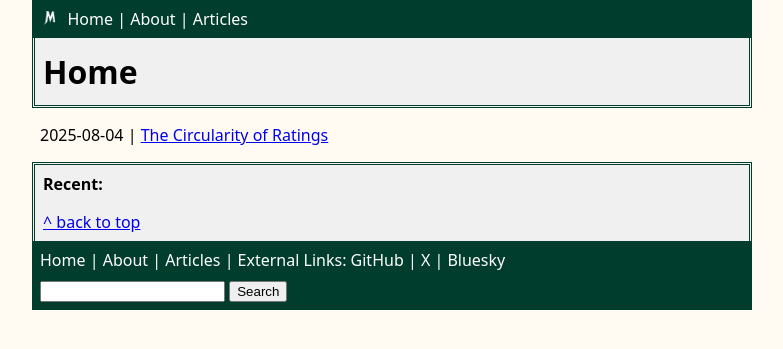
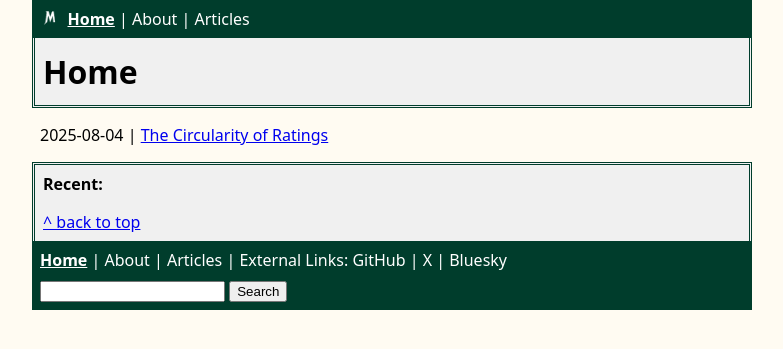
Before and after one commit to maxkossek/maxkossek.github.io, a Jekyll site: the page built from index.html, in a window 1280 px wide. Shown: the top 349 px of the page, without its empty margins (248-1031 px from the left). Built offline with Jekyll 4.4.1, drawn with Linux system fonts in a browser that asks for light colours.

Commit message:
Style currently active link in navigation menu

```diff
--- a/_includes/footer.html
+++ b/_includes/footer.html
@@ -1,5 +1,5 @@
 <footer>
-<nav><a href="/" title="Home Page">Home</a> | <a href="/about" title="About Max Kossek">About</a> | <a href="/articles" title="Archive of all articles">Articles</a> | External Links: <a rel="noopener" target="_blank" href="https://github.com/maxkossek">GitHub</a> | <a rel="noopener" target="_blank" href="https://x.com/maxkossek">X</a> | <a rel="noopener" target="_blank" href="https://bsky.app/profile/maxkossek.bsky.social">Bluesky</a></nav>
+<nav><a href="/" title="Home Page" class="{% if page.url == '/' %}active{% endif %}">Home</a> | <a href="/about" title="About Max Kossek" class="{% if page.url == '/about/' %}active{% endif %}">About</a> | <a href="/articles" title="Archive of all articles" class="{% if page.url == '/articles/' %}active{% endif %}">Articles</a> | External Links: <a rel="noopener" target="_blank" href="https://github.com/maxkossek">GitHub</a> | <a rel="noopener" target="_blank" href="https://x.com/maxkossek">X</a> | <a rel="noopener" target="_blank" href="https://bsky.app/profile/maxkossek.bsky.social">Bluesky</a></nav>
 <form style="margin-top: 0.5rem" action="https://duckduckgo.com" method="get" name="Search Form" target="_blank">
 <input name="sites" type="hidden" value="kossek.org">
 <input autocomplete="on" name="q" placeholder="" required="required"  type="text">
--- a/_includes/head.html
+++ b/_includes/head.html
@@ -9,7 +9,6 @@
 	<link rel="icon" href="/assets/logos/favicon.ico">
 	<link rel="icon" type="image/png" href="/assets/logos/favicon.png">
 	<link rel="apple-touch-icon" href="/assets/logos/apple-touch-icon.png">
-	<link rel="mask-icon" href="/assets/logos/favicon.ico">
-	<link rel="shortcut icon" href="/assets/logos/favicon.ico">
+	<link rel="shortcut icon" type="image/x-icon" href="/assets/logos/favicon.ico">
 	<meta name="theme-color" content="#003d2c">
 </head>
--- a/_includes/nav.html
+++ b/_includes/nav.html
@@ -1,6 +1,6 @@
 <header>
 <nav class="main" role="navigation">
 <a href="/" title="Home Page"><img title="Max Kossek Icon" src="/assets/logos/favicon.ico" style="vertical-align: text-top; height: 1.2rem"></a>&nbsp;
-<a href="/" title="Home Page">Home</a> | <a href="/about" title="About Max Kossek">About</a> | <a href="/articles" title="Archive of all articles">Articles</a>
+<a href="/" title="Home Page" class="{% if page.url == '/' %}active{% endif %}">Home</a> | <a href="/about" title="About Max Kossek" class="{% if page.url == '/about/' %}active{% endif %}">About</a> | <a href="/articles" title="Archive of all articles" class="{% if page.url == '/articles/' %}active{% endif %}">Articles</a>
 </nav>
 </header>
--- a/css/main.css
+++ b/css/main.css
@@ -28,13 +28,15 @@ header, footer {
 	padding-top: 0.5rem;
 	padding-bottom: 0.5rem;
 }
-header nav a,
-footer nav a {
+nav a {
 	color: white;
 	text-decoration: none;
 }
-header nav a:hover,
-footer nav a:hover {
+nav a:hover {
+	text-decoration: underline;
+}
+nav a.active {
+	font-weight: bold;
 	text-decoration: underline;
 }
 main .front, main aside {
```
